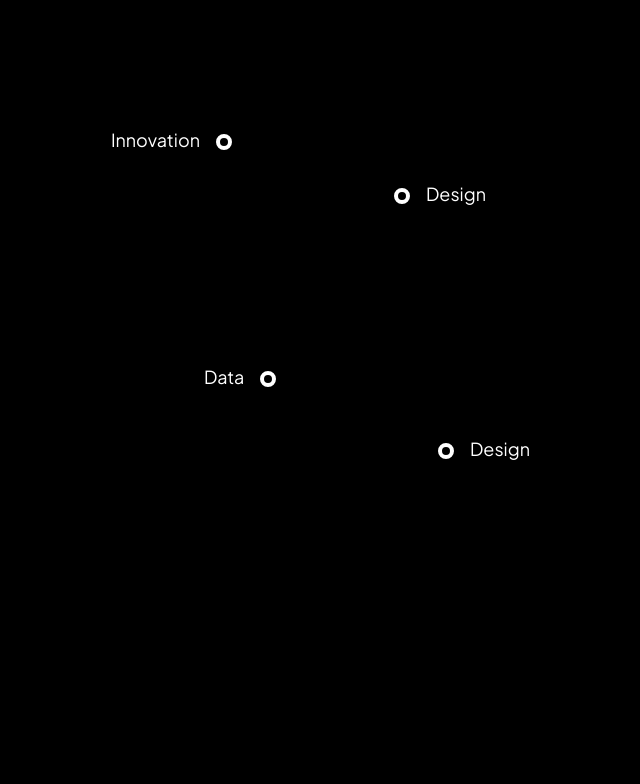
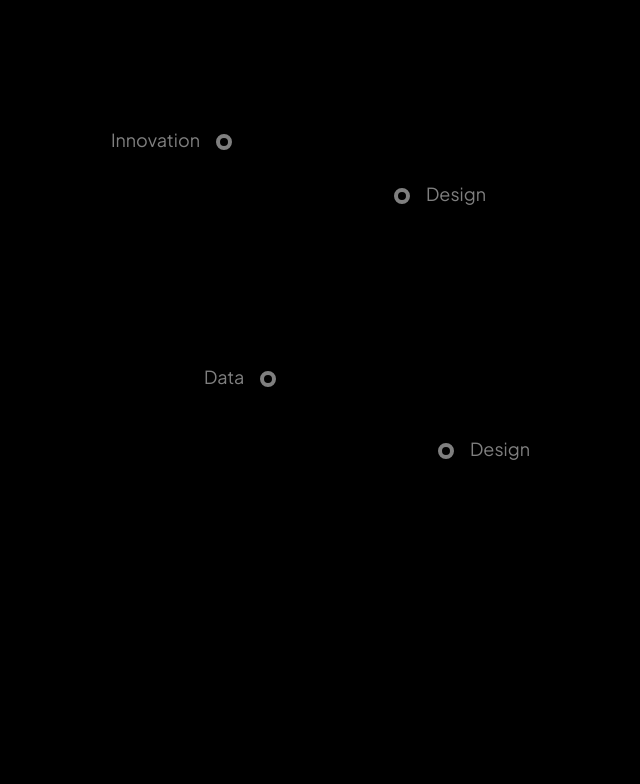
Before and after one commit to Balamiayush/prixaDigital, a React (Vite) app: page / in a window 1280 px wide. Shown: the part 1920-2704 px from the top of the page, without its empty margins (311-951 px from the left). Built offline with nearby package versions, Linux system fonts and the light colour scheme.

Commit message:
Refactor Product and Page components for improved layout consistency; enhance Page3 with Framer Motion for scroll-based opacity animation; adjust Page5 for better structure and responsiveness.

```diff
--- a/src/components/Product.jsx
+++ b/src/components/Product.jsx
@@ -3,10 +3,10 @@ import Button from "./button/Button";
 
 function Product({ val, mover, count }) {
   return (
-    <div className="w-full relative lg:top-[4rem]   left-10 py-10 md:py-20 h-auto md:h-[20rem]  text-white lg:mb-10">
+    <div className="w-full relative lg:top-[4rem]   left-10 py-10 md:py-20 h-auto md:h-[20rem]  text-white md:mb-10">
       <div
         onMouseEnter={() => { mover(count) }}
-        className="max-w-screen-xl  md:px-6 flex flex-col md:flex-row items-center md:items-center justify-between overflow-hidden"
+        className="max-w-screen-xl   flex flex-col md:flex-row items-center md:items-center justify-between overflow-hidden"
       >
         <h1 className="titleProduct  capitalize font-medium mb-4 md:mb-0">{val.title}</h1>
         <div className="dets w-full md:w-1/4">
--- a/src/pages/Page3.jsx
+++ b/src/pages/Page3.jsx
@@ -1,38 +1,60 @@
-import React from 'react';
+import React, { useRef } from 'react';
+import { motion, useScroll, useTransform } from 'framer-motion';
 import Spline from '@splinetool/react-spline';
 
 const Page3 = () => {
+  const ref = useRef(null);
+
+  // Use Framer Motion scroll hooks
+  const { scrollYProgress } = useScroll({
+    target: ref,
+    offset: ["start start", "end 60%"], // Equivalent to ScrollTrigger start-end
+  });
+
+  // Animate opacity from 1 to 0 as user scrolls
+  const opacity = useTransform(scrollYProgress, [0, 1], [1, 0]);
+
   return (
-    <div className="section">
-      <p className=' absolute top-[-4rem] lg:top-5 text-white lg:text-[3rem] font-semibold text-3xl'>The X That Defines Us</p>
+    <div ref={ref} className="section relative">
+      <p className='absolute top-[-4rem] lg:top-5 text-white lg:text-[3rem] font-semibold text-3xl'>
+        The X That Defines Us
+      </p>
+
       <div className="padding-global">
         <div className="container-default sticky">
           <div className="sticky-container">
             <div className="spline-scene-2">
               <Spline scene="https://prod.spline.design/SOpCtg02h6wgCyPG/scene.splinecode" />
             </div>
+
             <div className="scrolling-features">
               <div className="_3-col-sticky-div">
                 <div className="first-section">
-                  <div className="hover-1">
+
+                  {/* Framer Motion: Animated opacity */}
+                  <motion.div style={{ opacity }} className="hover-1">
                     <div className="hover-text-x">Innovation</div>
                     <div className="hover-cirle"></div>
-                  </div>
-                  <div className="hover-1 hover-2">
+                  </motion.div>
+
+                  <motion.div style={{ opacity }} className="hover-1 hover-2">
                     <div className="hover-cirle"></div>
                     <div className="hover-text-x">Design</div>
-                  </div>
-                  <div className="hover-1 hover-2 hover-3 hover-4">
+                  </motion.div>
+
+                  <motion.div style={{ opacity }} className="hover-1 hover-2 hover-3 hover-4">
                     <div className="hover-text-x">Data</div>
                     <div className="hover-cirle"></div>
-                  </div>
-                  <div className="hover-1 hover-2 hover-3">
+                  </motion.div>
+
+                  <motion.div style={{ opacity }} className="hover-1 hover-2 hover-3">
                     <div className="hover-cirle"></div>
                     <div className="hover-text-x">Design</div>
-                  </div>
+                  </motion.div>
                 </div>
               </div>
 
+              {/* Features content */}
               <div className="feature-scrolling right">
                 <img src="images/eye-popping.webp" alt="" className="image-3" />
                 <h3 className="heading-3">Eye-popping Design</h3>
@@ -50,6 +72,7 @@ const Page3 = () => {
               </div>
             </div>
 
+            {/* Second Scrolling Features */}
             <div className="scrolling-features">
               <div className="feature-scrolling right second-features">
                 <img src="images/visua-storytelling.webp" alt="" className="image-3" />
--- a/src/pages/Page5.jsx
+++ b/src/pages/Page5.jsx
@@ -136,7 +136,7 @@ function Page5() {
 
   // Desktop (same idea, ensure `Product.jsx` uses <Link> if needed)
   return (
-    <div className="flex flex-col items-center lg:mt-32 relative">
+    <div className="flex flex-col  items-center lg:mt-32 relative">
       {products.map((val, index) => (
         <Product key={index} val={val} mover={mover} count={index} />
       ))}
@@ -146,7 +146,7 @@ function Page5() {
           initial={{ y: pos, x: "-50%" }}
           animate={{ y: `${pos}rem` }}
           transition={{ ease: [0.76, 0, 0.24, 1], duration: 0.6 }}
-          className="window absolute -right-[20%] w-[40%] h-[40%] lg:w-[32rem] lg:h-[23rem] lg:left-[44%] overflow-hidden"
+          className="window absolute -right-[20%] w-[40%] h-[40%] md:w-[32rem]  lg:h-[23rem] lg:left-[44%] overflow-hidden"
         >
           {products.map((product, index) => (
             <motion.div
```
